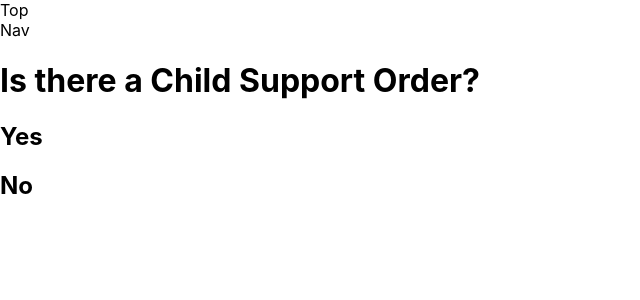
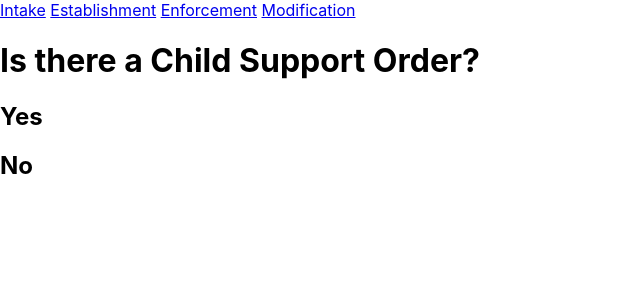
Before and after one commit to QNguyen-hub/ChildSupport, a React (Create React App) app: page / in a window 1280 px wide. Shown: the top 300 px of the page, without its empty margins (0-640 px from the left). Built offline with nearby package versions, Linux system fonts and the light colour scheme.

Commit message:
adding routes

```diff
--- a/package.json
+++ b/package.json
@@ -8,6 +8,7 @@
     "@testing-library/user-event": "^13.5.0",
     "react": "^18.2.0",
     "react-dom": "^18.2.0",
+    "react-router-dom": "^6.6.2",
     "react-scripts": "5.0.1",
     "web-vitals": "^2.1.4"
   },
--- a/src/App.js
+++ b/src/App.js
@@ -1,15 +1,21 @@
 import React from "react";
+import { BrowserRouter, Routes, Route } from "react-router-dom";
 import Top from "./components/Top";
 import Nav from "./components/Nav";
 import Main from "./components/Main";
-
+import Home from "./Home";
 function App() {
   return (
-    <div>
-      <Top />
-      <Nav />
-      <Main />
-    </div>
+    <BrowserRouter>
+      <routes>
+        <route path="/" element={<Home />}>
+          <Nav />
+        </route>
+      </routes>
+      <routes>
+        <Main />
+      </routes>
+    </BrowserRouter>
   );
 }
 
--- /dev/null
+++ b/src/Home.js
@@ -0,0 +1,13 @@
+import React from "react";
+import { BrowserRouter, Routes, Route, Link, Outlet } from "react-router-dom";
+import Nav from "./components/Nav";
+const Home = () => {
+  return (
+    <div>
+      <Nav />
+      <Outlet />
+    </div>
+  );
+};
+
+export default Home;
--- a/src/components/Nav.js
+++ b/src/components/Nav.js
@@ -1,7 +1,13 @@
 import React from "react";
+import { Link } from "react-router-dom";
 
 const Nav = () => {
-  return <div>Nav</div>;
+  return (
+    <div>
+      <Link to="/intake">Intake</Link> <Link to="/est">Establishment</Link>{" "}
+      <Link to="/enf">Enforcement</Link> <Link to="/mod">Modification</Link>{" "}
+    </div>
+  );
 };
 
 export default Nav;
```
Also changed, not shown: src/components/Enf/Enf.js (added, +7 -0 lines), src/components/Est/Est.js (added, +7 -0 lines), src/components/Mod/Mod.js (added, +7 -0 lines), src/components/intake/Intake.js (added, +7 -0 lines), 1 other file (tests, documents, lock files or other folders).
